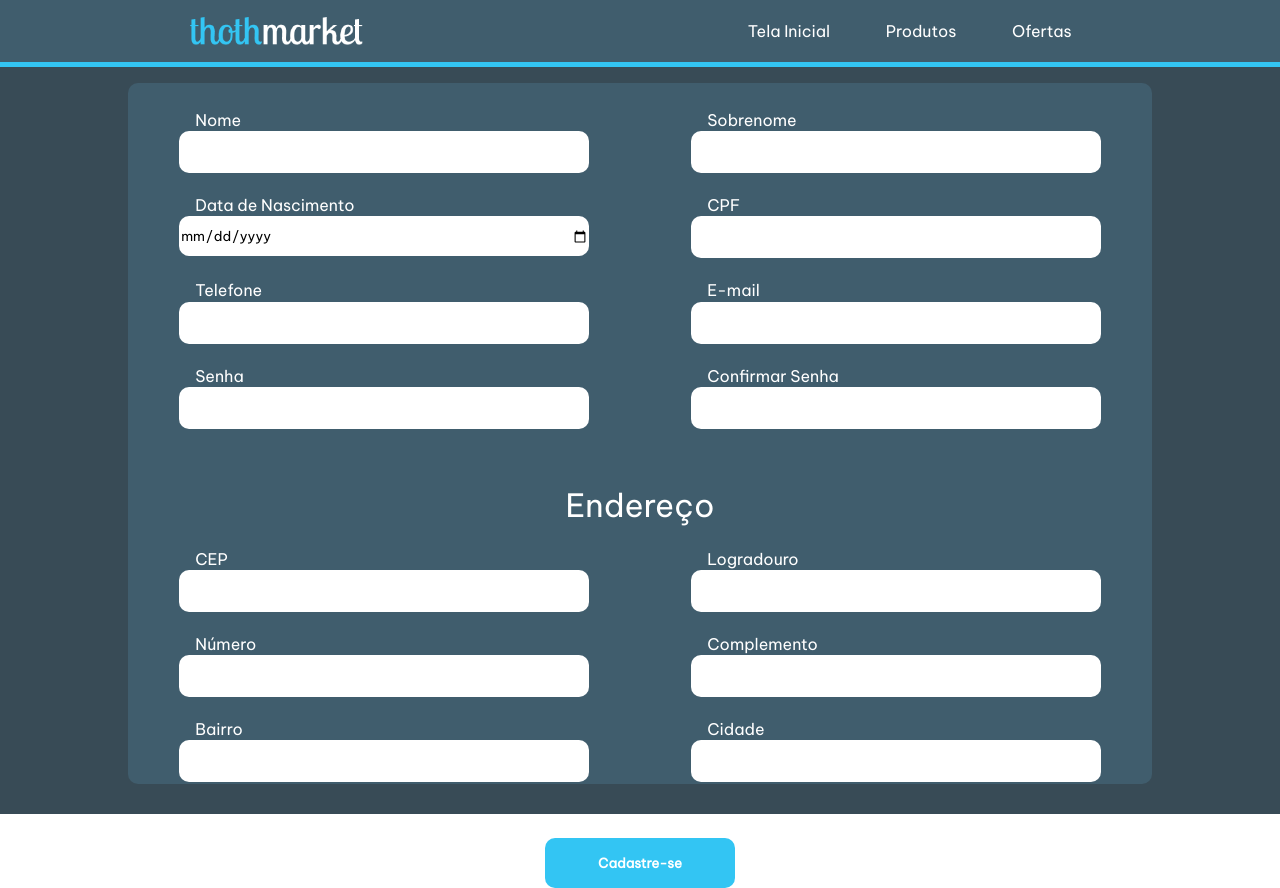
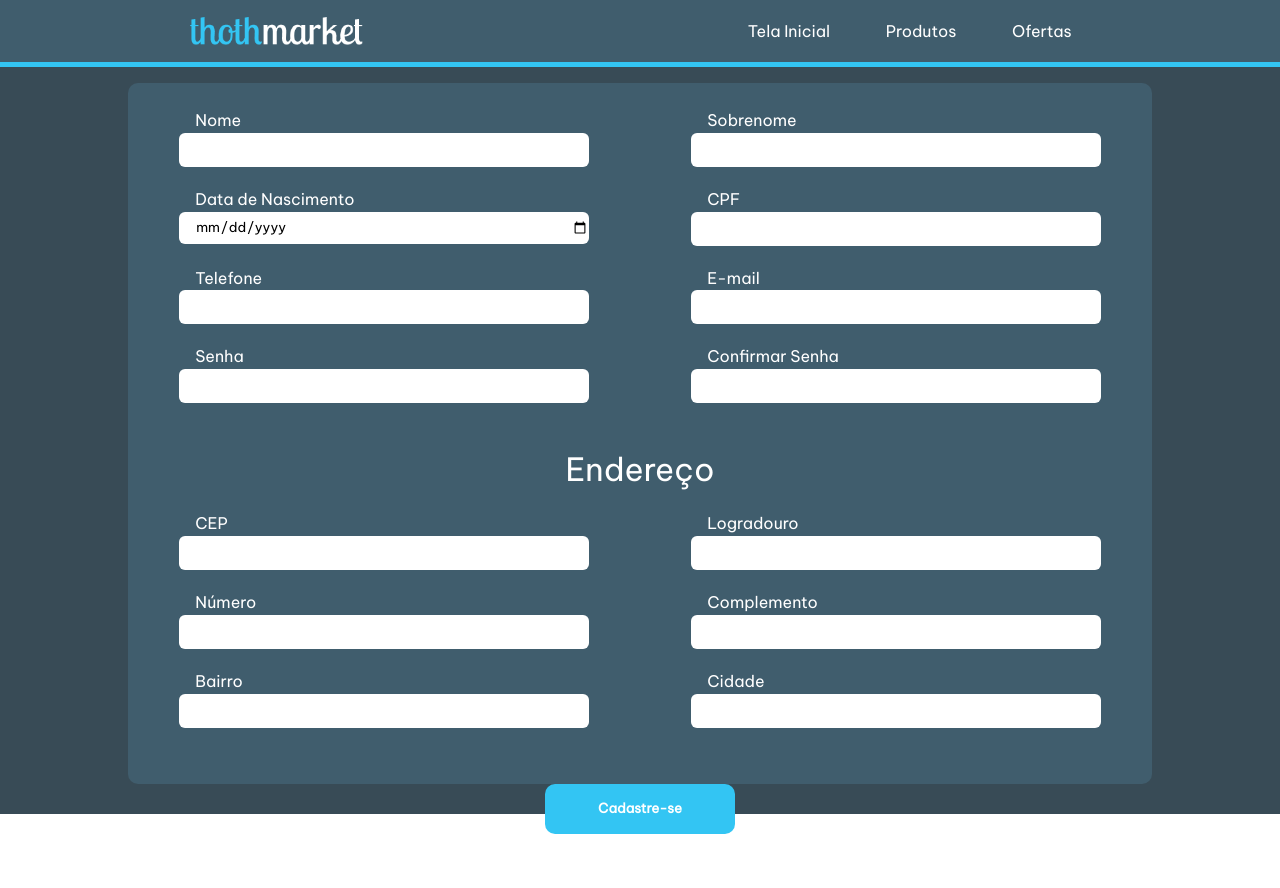
Before and after one commit to gBL17/thoth-challenge, an Angular app: page / in a window 1280 px wide. After the commit the page ends 834 px from the top, so only its background shows below. Built offline with nearby package versions, Linux system fonts and the light colour scheme.

Commit message:
fix(create-new-user) adjust page layout

```diff
--- a/src/app/create-new-user/create-new-user.component.css
+++ b/src/app/create-new-user/create-new-user.component.css
@@ -34,22 +34,20 @@
     font-size: 2em;
     text-align: center;
     color: #fff;
-    margin: 60px 0 30px;
+    margin: 50px 0 30px;
 }
 
 label{
     color: #fff;
-    margin: 0 0 0.2rem 1rem
+    margin: 0 0 0.3rem 1rem
 }
 
 input {
-    border-radius: 10px;
-    height: 2.5rem;
-    outline: none;
-    border-color: inherit;
-    -webkit-box-shadow: none;
+    border-radius: 6px;
+    height: 2rem;
     box-shadow: none;
     border: transparent;
+    padding-left: 1rem;
 }
 
 .buttonDiv {
--- a/src/app/create-new-user/create-new-user.component.html
+++ b/src/app/create-new-user/create-new-user.component.html
@@ -15,7 +15,7 @@
             <div class="inputField">
                 <div class="inputGroup">
                     <label for="date" class="dateLabel">Data de Nascimento</label>
-                    <input type="date" name="date" id="date" formControlName="date">
+                    <input class="dateInput" type="date" name="date" id="date" formControlName="date" placeholder="17/07/1999">
                 </div>
                 <div class="inputGroup">
                     <label for="cpf" class="cpfLabel">CPF</label>
```
